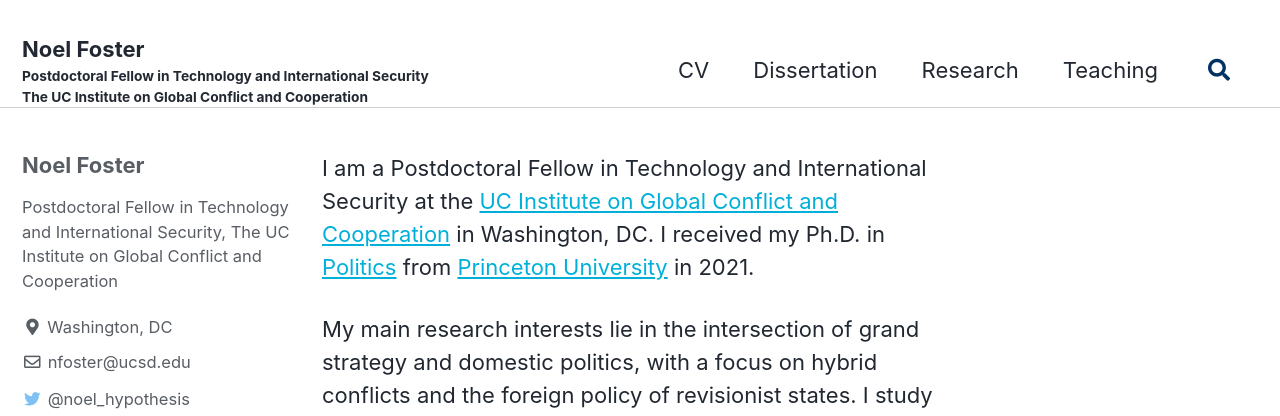
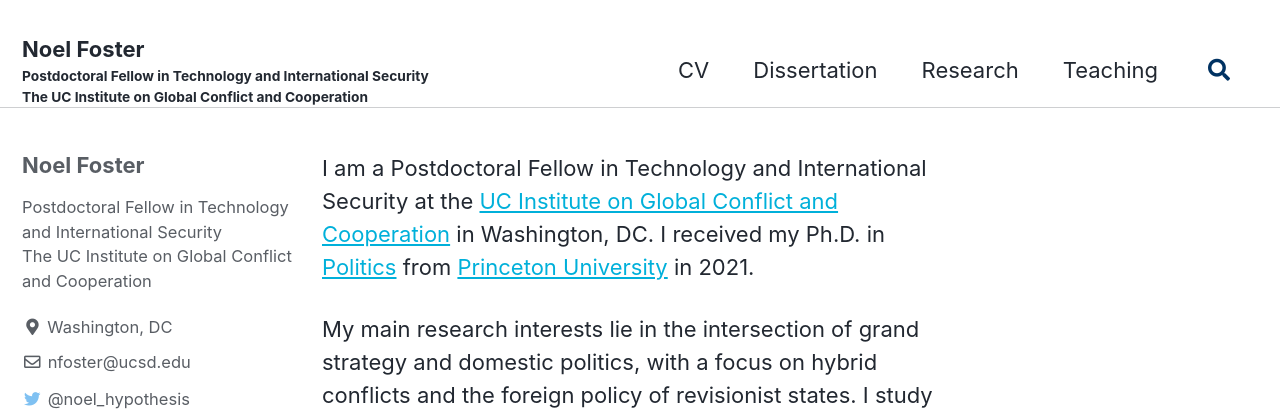
Before and after one commit to fosternt/fosternt.github.io, a Jekyll site: the page built from index.html, in a window 1280 px wide. Shown: the top 416 px of the page. Built offline with Jekyll 4.4.1, drawn with Linux system fonts in a browser that asks for light colours; cached includes are drawn as plain includes; the list of posts is cut into pages by our own code.

```diff
--- a/_config.yml
+++ b/_config.yml
@@ -20,7 +20,7 @@ title                    : "Noel Foster"
 title_separator          : "-"
 subtitle                 : "Postdoctoral Fellow in Technology and International Security<br>The UC Institute on Global Conflict and Cooperation" # site tagline that appears below site title in masthead
 name                     : "Noel Foster"
-description              : "Postdoctoral Fellow in Technology and International Security<br>The UC Institute on Global Conflict and Cooperation"
+description              : "Postdoctoral Fellow in Technology and International Security, The UC Institute on Global Conflict and Cooperation"
 url                      : # the base hostname & protocol for your site e.g. "https://mmistakes.github.io"
 baseurl                  : # the subpath of your site, e.g. "/blog"
 repository               : # GitHub username/repo-name e.g. "mmistakes/minimal-mistakes"
@@ -103,7 +103,7 @@ analytics:
 author:
   name             : "Noel Foster"
   avatar           : # path of avatar image, e.g. "/assets/images/bio-photo.jpg"
-  bio              : "Postdoctoral Fellow in Technology and International Security, The UC Institute on Global Conflict and Cooperation"
+  bio              : "Postdoctoral Fellow in Technology and International Security<br>The UC Institute on Global Conflict and Cooperation"
   location         : "Washington, DC"
   email            :
   links:
```
